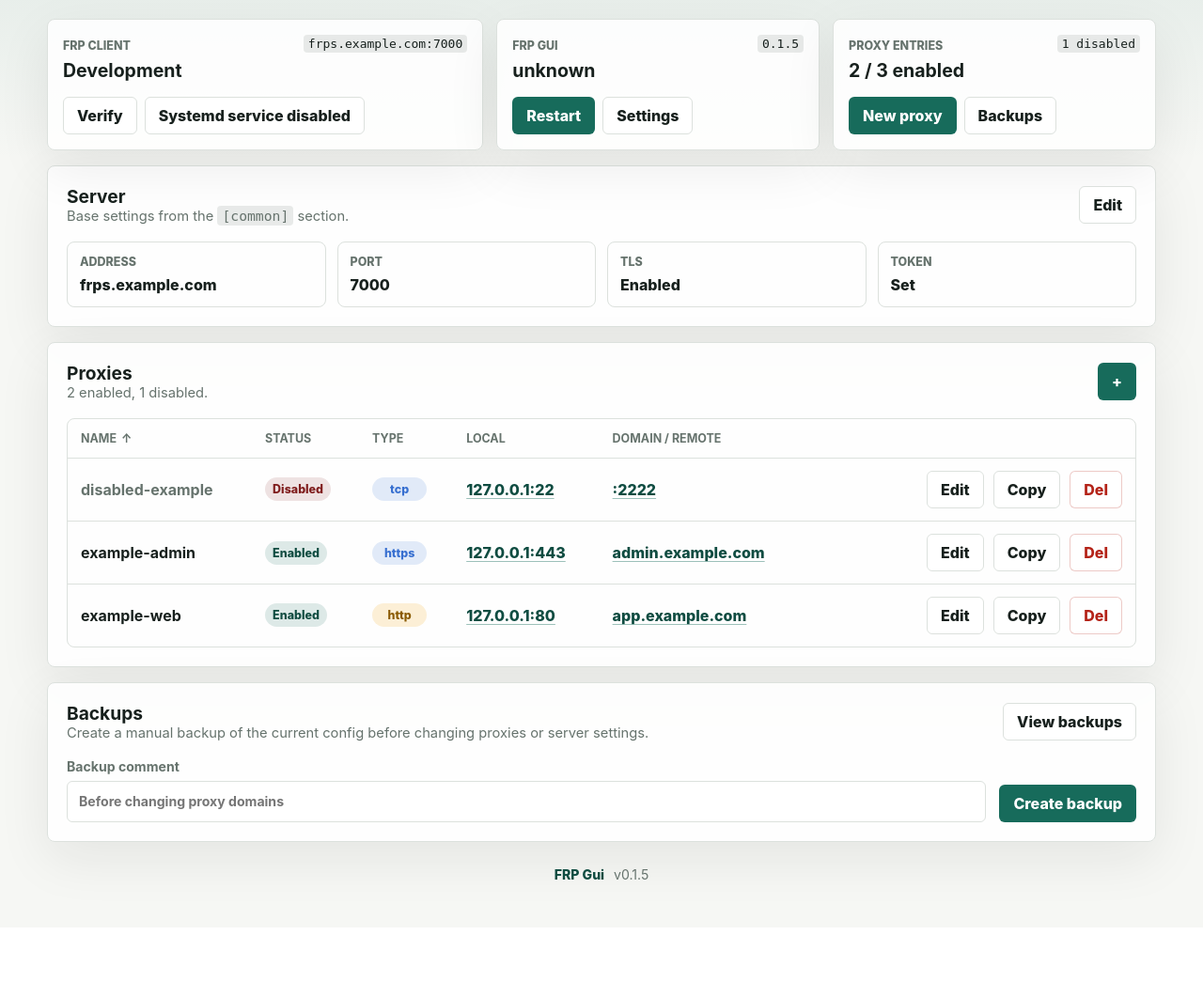
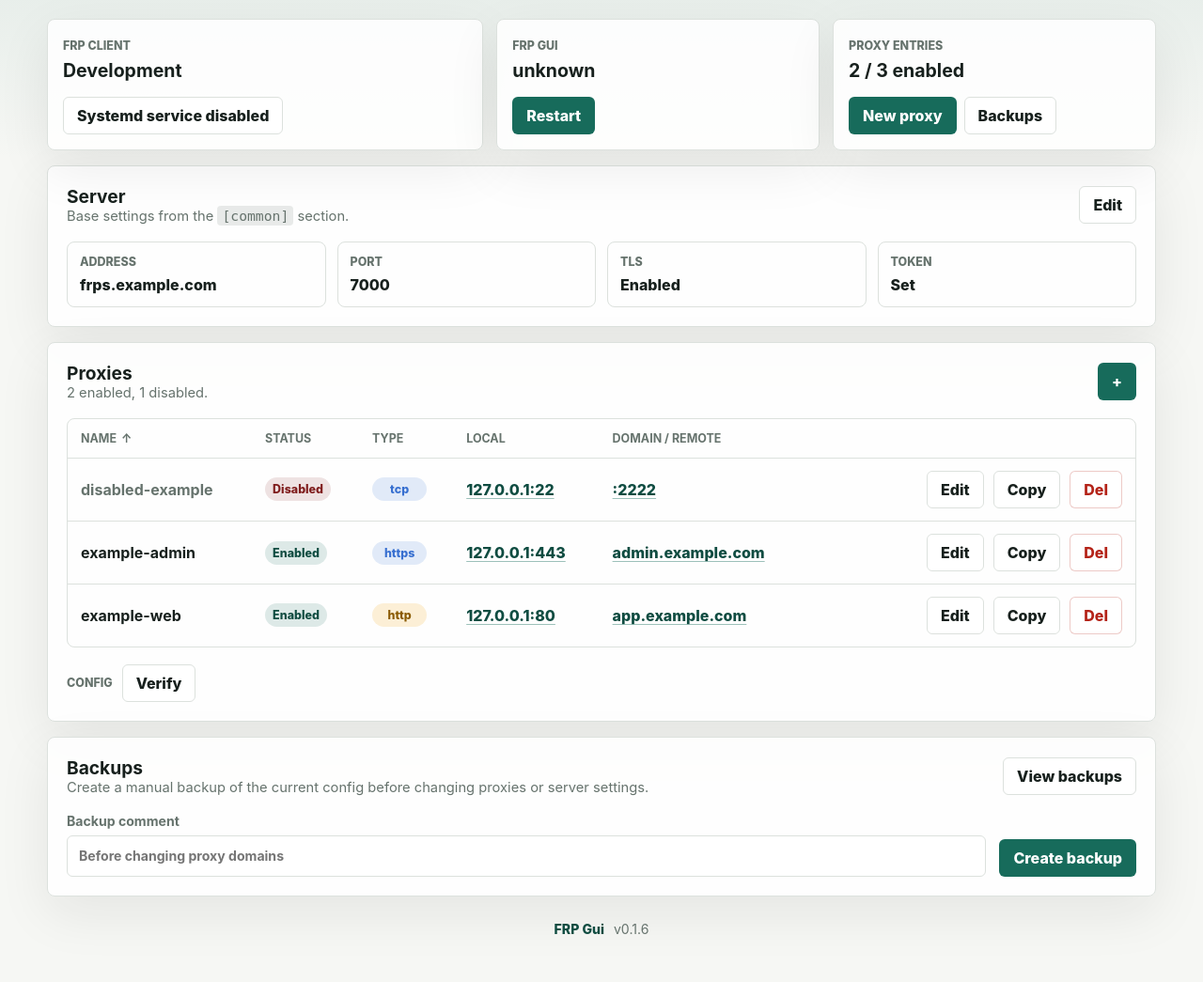
Before and after one commit to Nisbo/frp_gui, a Flask app: page / in a window 1280 px wide. Shown: the part 109-1154 px from the top of the page at 94% size. Before the commit the page ends 1058 px from the top, so only its background shows below. Run offline with Flask 3, Linux system fonts and the light colour scheme.

Commit message:
Refine home service cards

```diff
--- a/frp_gui/static/styles.css
+++ b/frp_gui/static/styles.css
@@ -109,21 +109,11 @@ h2 {
 
 .operation-card {
   display: grid;
-  align-content: space-between;
+  align-content: start;
   gap: 16px;
   min-height: 124px;
   padding: 16px;
   border-radius: 8px;
-}
-
-.operation-head {
-  display: flex;
-  justify-content: space-between;
-  gap: 12px;
-}
-
-.operation-head > div {
-  min-width: 0;
 }
 
 .operation-head span {
@@ -138,13 +128,6 @@ h2 {
   margin-top: 6px;
   overflow-wrap: anywhere;
   font-size: 1.22rem;
-}
-
-.operation-head code {
-  align-self: flex-start;
-  max-width: 46%;
-  overflow-wrap: anywhere;
-  text-align: right;
 }
 
 .metric {
@@ -981,12 +964,4 @@ code {
     width: 100%;
   }
 
-  .operation-head {
-    flex-direction: column;
-  }
-
-  .operation-head code {
-    max-width: 100%;
-    text-align: left;
-  }
 }
--- a/frp_gui/templates/index.html
+++ b/frp_gui/templates/index.html
@@ -18,13 +18,8 @@
           <span>FRP Client</span>
           <strong>{{ frpc_status }}</strong>
         </div>
-        <code>{{ config.common.get("server_addr", "-") }}:{{ config.common.get("server_port", "-") }}</code>
       </div>
       <div class="action-group">
-        <form method="post" action="{{ url_for('verify') }}">
-          <input type="hidden" name="csrf_token" value="{{ csrf_token }}">
-          <button class="ghost-button" type="submit" title="Verify config">Verify</button>
-        </form>
         {% if service_control %}
           {% for action in ["start", "stop", "restart", "enable", "disable"] %}
             <form method="post" action="{{ url_for('service_action', action=action) }}">
@@ -44,7 +39,6 @@
           <span>FRP Gui</span>
           <strong>{{ gui_status }}</strong>
         </div>
-        <code>{{ app_version }}</code>
       </div>
       <div class="action-group">
         {% if app_service_control %}
@@ -53,7 +47,6 @@
             <button class="primary-button" type="submit" title="Restart FRP Gui">Restart</button>
           </form>
         {% endif %}
-        <a class="ghost-button" href="{{ url_for('settings') }}" title="Open settings">Settings</a>
       </div>
     </div>
 
@@ -63,7 +56,6 @@
           <span>Proxy entries</span>
           <strong>{{ proxy_counts.enabled }} / {{ proxy_counts.total }} enabled</strong>
         </div>
-        <code>{{ proxy_counts.disabled }} disabled</code>
       </div>
       <div class="action-group">
         <a class="primary-button" href="{{ url_for('new_proxy') }}" title="Create new proxy">New proxy</a>
@@ -176,6 +168,15 @@
       </table>
     </div>
 
+    <div class="proxy-panel-actions">
+      <div class="action-group">
+        <span>Config</span>
+        <form method="post" action="{{ url_for('verify') }}">
+          <input type="hidden" name="csrf_token" value="{{ csrf_token }}">
+          <button class="ghost-button" type="submit" title="Verify config">Verify</button>
+        </form>
+      </div>
+    </div>
   </section>
 
   <section class="panel">
--- a/frp_gui/version.py
+++ b/frp_gui/version.py
@@ -1,5 +1,5 @@
 APP_NAME = "FRP Gui"
-APP_VERSION = "0.1.5"
+APP_VERSION = "0.1.6"
 REPO_URL = "https://github.com/Nisbo/frp_gui"
 RELEASES_API_URL = "https://api.github.com/repos/Nisbo/frp_gui/releases/latest"
 RELEASES_LIST_API_URL = "https://api.github.com/repos/Nisbo/frp_gui/releases?per_page=20"
```
Also changed, not shown: README.md.
